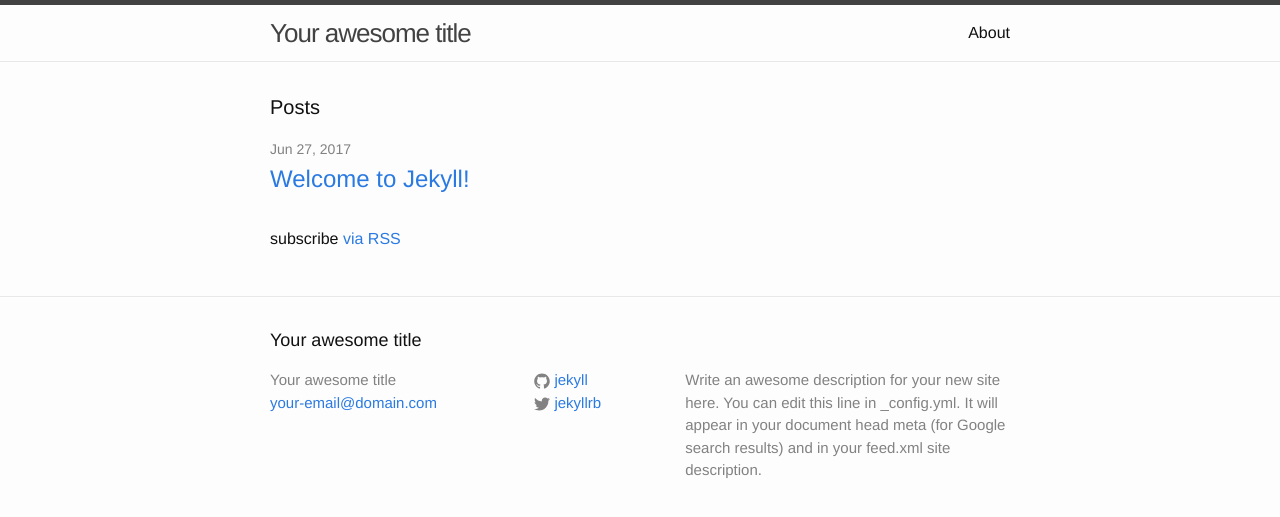
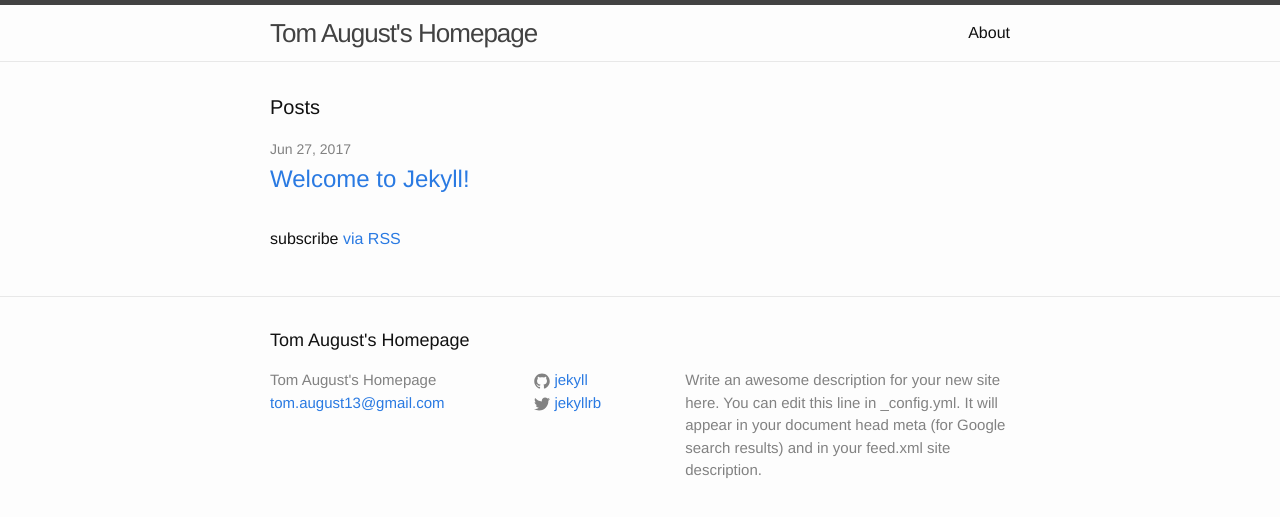
Before and after one commit to tomaugust/tomaugust.github.io, a Jekyll site: the page built from index.html, in a window 1280 px wide. Shown: the top 517 px of the page. Built offline with Jekyll 4.4.1, drawn with Linux system fonts in a browser that asks for light colours.

Commit message:
Update contact info and page title

```diff
--- a/_config.yml
+++ b/_config.yml
@@ -6,14 +6,14 @@
 # 'jekyll serve'. If you change this file, please restart the server process.
 
 # Site settings
-title: Your awesome title
-email: your-email@domain.com
+title: Tom August's Homepage
+email: tom.august13@gmail.com
 description: > # this means to ignore newlines until "baseurl:"
   Write an awesome description for your new site here. You can edit this
   line in _config.yml. It will appear in your document head meta (for
   Google search results) and in your feed.xml site description.
 baseurl: "" # the subpath of your site, e.g. /blog
-url: "http://yourdomain.com" # the base hostname & protocol for your site
+url: "http://tomaugust.net" # the base hostname & protocol for your site
 twitter_username: jekyllrb
 github_username:  jekyll
 
```
